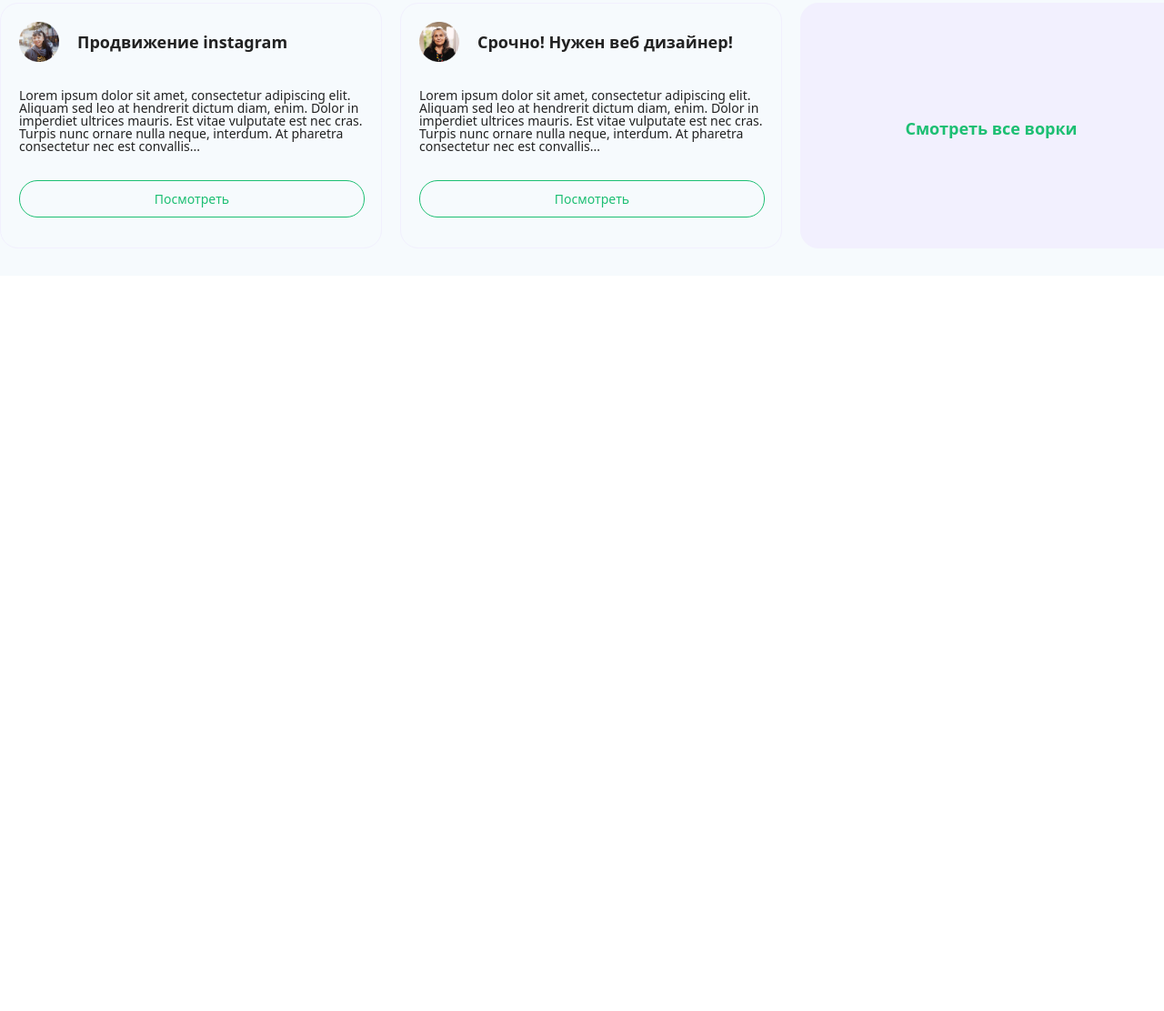
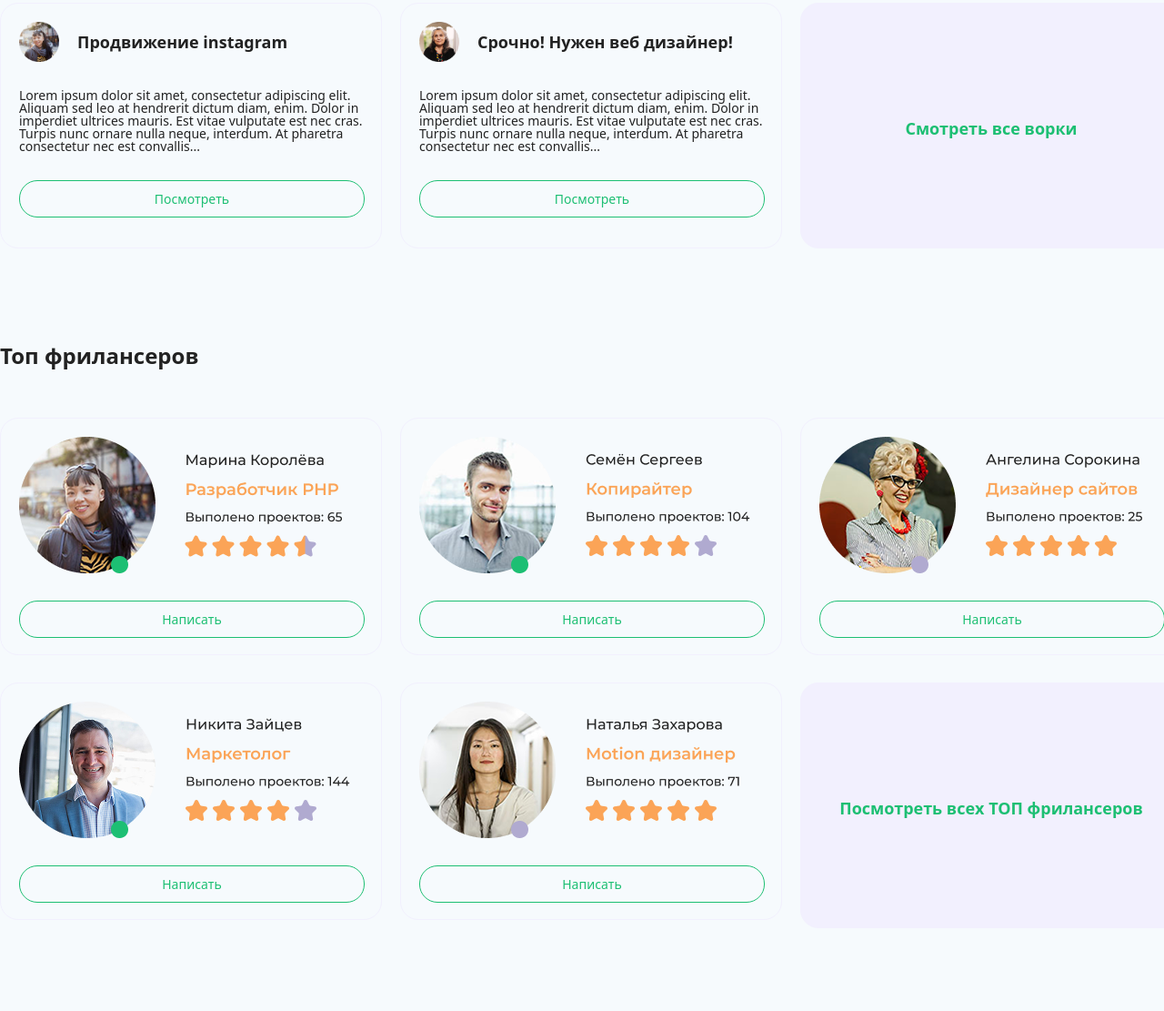
Before and after one commit to Burkhan4/worktap, a website built with Vite: page index.html in a window 1280 px wide. Shown: the part 1411-2522 px from the top of the page at 91% size. Before the commit the page ends 1714 px from the top, so only its background shows below. Built offline with nearby package versions, Linux system fonts and the light colour scheme.

Commit message:
third section-is done

```diff
--- a/index.html
+++ b/index.html
@@ -125,9 +125,9 @@
           <h2 class="text-[24px] text-[#222222] font-semibold mb-12">
             Актуальные ворки
           </h2>
-          <div class="grid grid-cols-3">
+          <div class="grid grid-cols-3 pb-[70px]">
             <div
-              class="w-[420px] h-[270px] rounded-[20px] border border-[#F2F0FE] p-5 mb-[30px] hover:shadow-[0px_16px_16px_0px_#2222220A] transition"
+              class="w-[420px] h-[270px] rounded-[20px] border border-[#F2F0FE] p-5 mb-[30px] hover:shadow-[0px_16px_16px_0px_#2222220A] transition-transform duration-300 ease-out hover:translate-y-[-10px]"
             >
               <div class="flex gap-5 items-center mb-[30px]">
                 <img
@@ -157,7 +157,7 @@
               </button>
             </div>
             <div
-              class="w-[420px] h-[270px] rounded-[20px] border border-[#F2F0FE] p-5 mb-[30px] hover:shadow-[0px_16px_16px_0px_#2222220A] transition"
+              class="w-[420px] h-[270px] rounded-[20px] border border-[#F2F0FE] p-5 mb-[30px] hover:shadow-[0px_16px_16px_0px_#2222220A] transition-transform duration-300 ease-out hover:translate-y-[-10px]"
             >
               <div class="flex gap-5 items-center mb-[30px]">
                 <img
@@ -187,7 +187,7 @@
               </button>
             </div>
             <div
-              class="w-[420px] h-[270px] rounded-[20px] border border-[#F2F0FE] p-5 mb-[30px] hover:shadow-[0px_16px_16px_0px_#2222220A] transition"
+              class="w-[420px] h-[270px] rounded-[20px] border border-[#F2F0FE] p-5 mb-[30px] hover:shadow-[0px_16px_16px_0px_#2222220A] transition-transform duration-300 ease-out hover:translate-y-[-10px]"
             >
               <div class="flex gap-5 items-center mb-[30px]">
                 <img
@@ -218,7 +218,7 @@
               </button>
             </div>
             <div
-              class="w-[420px] h-[270px] rounded-[20px] border border-[#F2F0FE] p-5 mb-[30px] hover:shadow-[0px_16px_16px_0px_#2222220A] transition"
+              class="w-[420px] h-[270px] rounded-[20px] border border-[#F2F0FE] p-5 mb-[30px] hover:shadow-[0px_16px_16px_0px_#2222220A] transition-transform duration-300 ease-out hover:translate-y-[-10px]"
             >
               <div class="flex gap-5 items-center mb-[30px]">
                 <img
@@ -248,7 +248,7 @@
               </button>
             </div>
             <div
-              class="w-[420px] h-[270px] rounded-[20px] border border-[#F2F0FE] p-5 mb-[30px] hover:shadow-[0px_16px_16px_0px_#2222220A] transition"
+              class="w-[420px] h-[270px] rounded-[20px] border border-[#F2F0FE] p-5 mb-[30px] hover:shadow-[0px_16px_16px_0px_#2222220A] transition-transform duration-300 ease-out hover:translate-y-[-10px]"
             >
               <div class="flex gap-5 items-center mb-[30px]">
                 <img
@@ -278,10 +278,76 @@
               </button>
             </div>
             <div
-              class="w-[420px] h-[270px] rounded-[20px] cursor-pointer bg-[#F2F0FE] border border-[#F2F0FE] text-center pt-[124px] hover:shadow-[0px_16px_16px_0px_#2222220A] transition"
+              class="w-[420px] h-[270px] rounded-[20px] cursor-pointer bg-[#F2F0FE] border border-[#F2F0FE] text-center pt-[124px] hover:shadow-[0px_16px_16px_0px_#2222220A] transition-transform duration-300 ease-out hover:translate-y-[-10px]"
             >
-            <h3 class="text-[#1DBF73] text-[18px] font-semibold">Смотреть все ворки</h3>
+              <h3 class="text-[#1DBF73] text-[18px] font-semibold">
+                Смотреть все ворки
+              </h3>
+            </div>
           </div>
+        </div>
+      </section>
+      <section class="bg-[#F6FAFD]">
+        <div class="m-auto w-[1320px]">
+          <h2 class="text-[24px] text-[#222222] font-semibold mb-[50px]">
+            Топ фрилансеров
+          </h2>
+          <div class="grid grid-cols-3 pb-[70px]">
+            <div
+              class="w-[420px] h-[261px] rounded-[20px] border border-[#F2F0FE] p-5 mb-[30px] hover:shadow-[0px_16px_16px_0px_#2222220A] transition-transform duration-300 ease-out hover:translate-y-[-10px]"
+            >
+              <img src="./assets/img/freelince_1.png" alt="img" />
+              <button
+                class="w-[380px] mt-[30px] h-[41px] rounded-[20px] mr-[30px]n border border-[#1DBF73] text-[14px] text-[#1DBF73] cursor-pointer hover:bg-[#1DBF73] hover:text-[#F2F0FE] transition duration-300"
+              >
+                Написать
+              </button>
+            </div>
+            <div
+              class="w-[420px] h-[261px] rounded-[20px] border border-[#F2F0FE] p-5 mb-[30px] hover:shadow-[0px_16px_16px_0px_#2222220A] transition-transform duration-300 ease-out hover:translate-y-[-10px]"
+            >
+              <img src="./assets/img/freelince_2.png" alt="img" />
+              <button
+                class="w-[380px] mt-[30px] h-[41px] rounded-[20px] mr-[30px]n border border-[#1DBF73] text-[14px] text-[#1DBF73] cursor-pointer hover:bg-[#1DBF73] hover:text-[#F2F0FE] transition duration-300"
+              >
+                Написать
+              </button>
+            </div>
+            <div
+              class="w-[420px] h-[261px] rounded-[20px] border border-[#F2F0FE] p-5 mb-[30px] hover:shadow-[0px_16px_16px_0px_#2222220A] transition-transform duration-300 ease-out hover:translate-y-[-10px]"
+            >
+              <img src="./assets/img/freelince_3.png" alt="img" />
+              <button
+                class="w-[380px] mt-[30px] h-[41px] rounded-[20px] mr-[30px]n border border-[#1DBF73] text-[14px] text-[#1DBF73] cursor-pointer hover:bg-[#1DBF73] hover:text-[#F2F0FE] transition duration-300"
+              >
+                Написать
+              </button>
+            </div>
+            <div
+              class="w-[420px] h-[261px] rounded-[20px] border border-[#F2F0FE] p-5 mb-[30px] hover:shadow-[0px_16px_16px_0px_#2222220A] transition-transform duration-300 ease-out hover:translate-y-[-10px]"
+            >
+              <img src="./assets/img/freelince_4.png" alt="img" />
+              <button
+                class="w-[380px] mt-[30px] h-[41px] rounded-[20px] mr-[30px]n border border-[#1DBF73] text-[14px] text-[#1DBF73] cursor-pointer hover:bg-[#1DBF73] hover:text-[#F2F0FE] transition duration-300"
+              >
+                Написать
+              </button>
+            </div>
+            <div
+              class="w-[420px] h-[261px] rounded-[20px] border border-[#F2F0FE] p-5 mb-[30px] hover:shadow-[0px_16px_16px_0px_#2222220A] transition-transform duration-300 ease-out hover:translate-y-[-10px]"
+            >
+              <img src="./assets/img/freelince_5.png" alt="img" />
+              <button
+                class="w-[380px] mt-[30px] h-[41px] rounded-[20px] mr-[30px]n border border-[#1DBF73] text-[14px] text-[#1DBF73] cursor-pointer hover:bg-[#1DBF73] hover:text-[#F2F0FE] transition duration-300"
+              >
+                Написать
+              </button>
+            </div>
+            <div
+              class="w-[420px] h-[270px] rounded-[20px] cursor-pointer bg-[#F2F0FE] border border-[#F2F0FE] text-center pt-[124px] hover:shadow-[0px_16px_16px_0px_#2222220A] transition-transform duration-300 ease-out hover:translate-y-[-10px]"
+            >
+              <h3 class="text-[#1DBF73] text-[18px] font-semibold">Посмотреть всех ТОП фрилансеров</h3>
+            </div>
           </div>
         </div>
       </section>
```
Also changed, not shown: assets/img/freelince_1.png (added), assets/img/freelince_2.png (added), assets/img/freelince_3.png (added), assets/img/freelince_4.png (added), assets/img/freelince_5.png (added).
